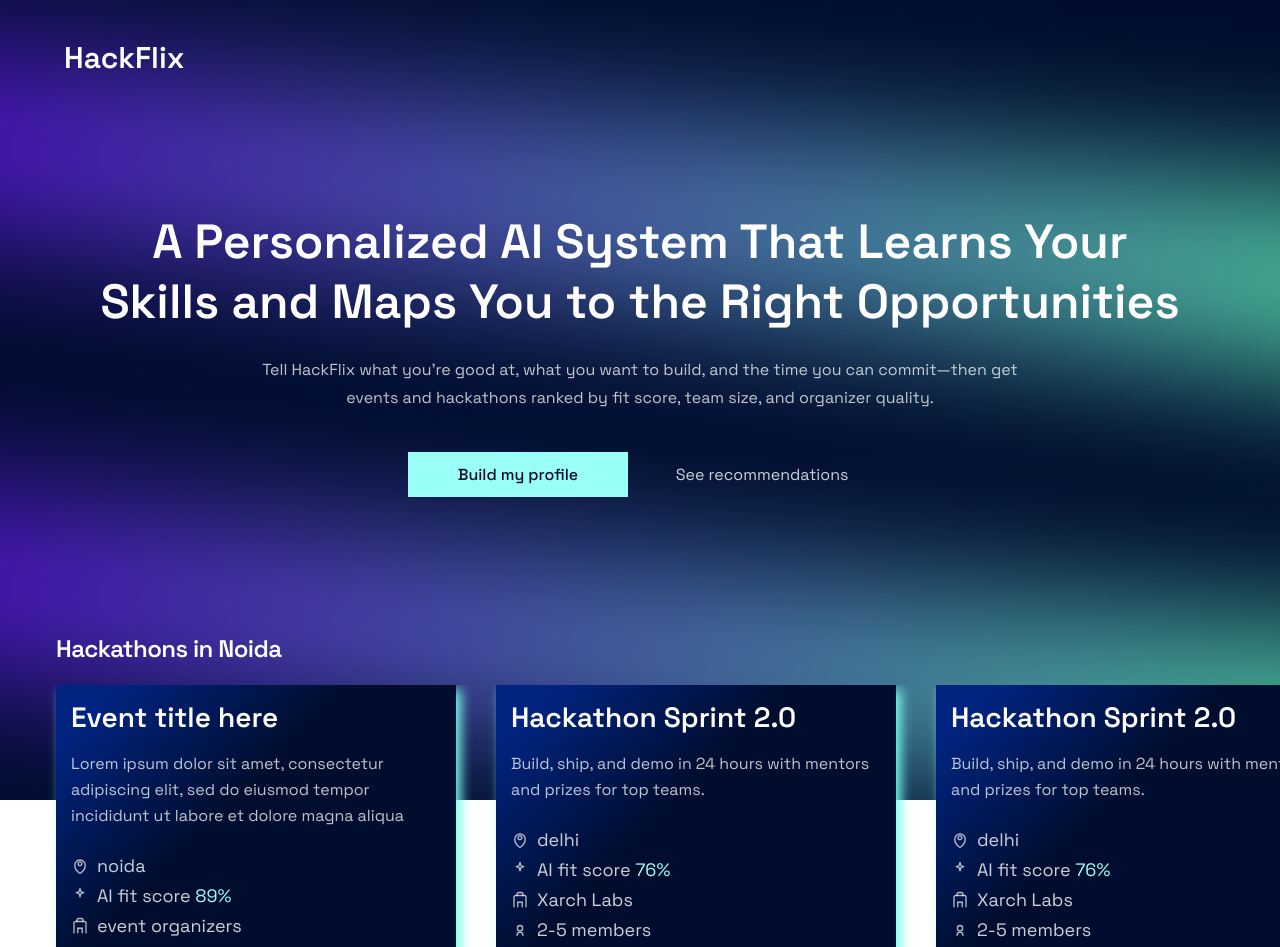
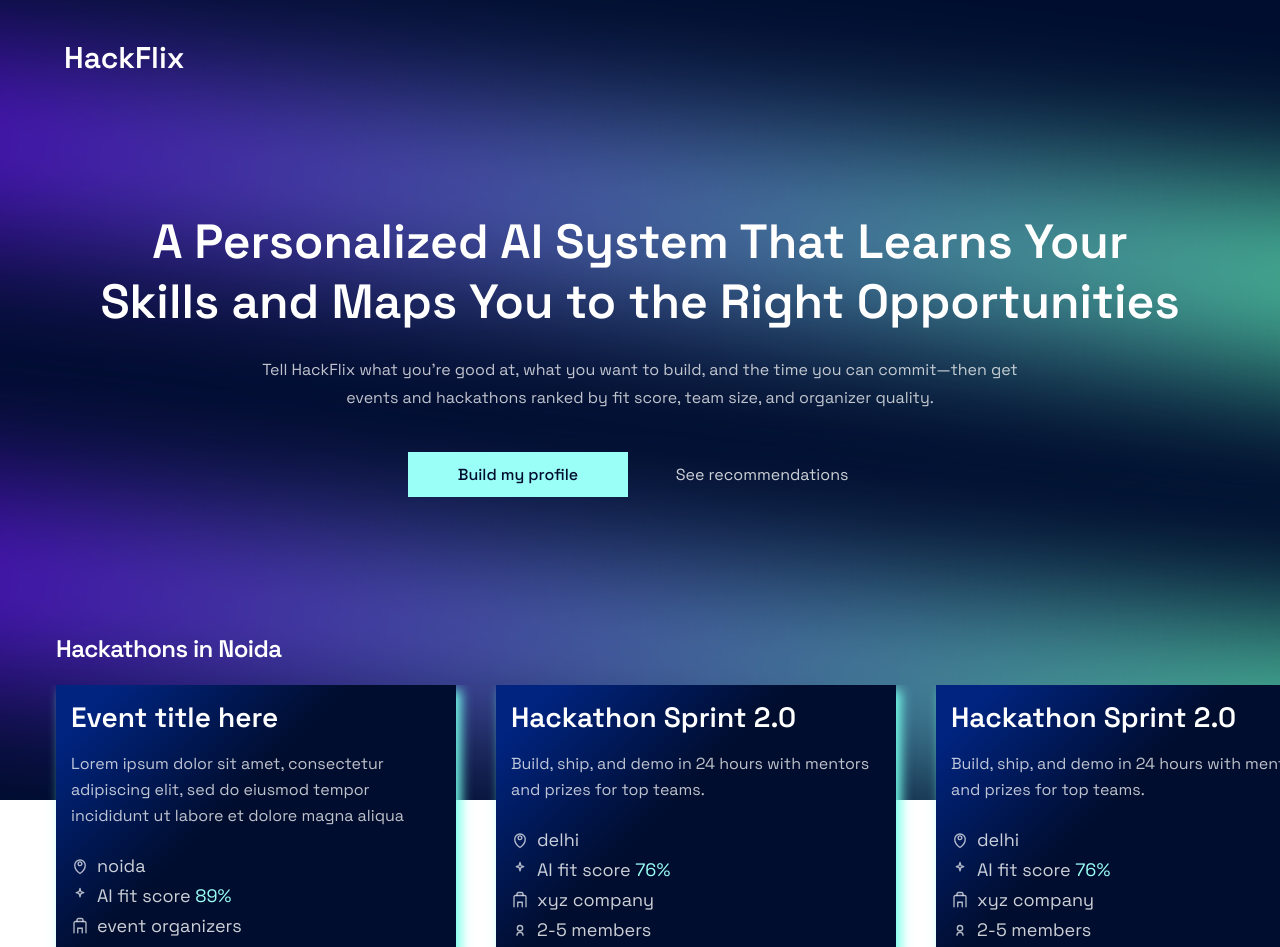
Before and after one commit to firecodespace/42X007-GDG-EurekaHacks, a Next.js app: page / in a window 1280 px wide. Shown: the top 947 px of the page. Built offline with nearby package versions, Linux system fonts and the light colour scheme.

Commit message:
Update mock event organizers to 'xyz company'
Replaced all instances of 'Xarch Labs' with 'xyz company' in the mockEvents array for consistency in test data.

```diff
--- a/src/components/dashboard/mock/events.ts
+++ b/src/components/dashboard/mock/events.ts
@@ -24,7 +24,7 @@ export const mockEvents: Event[] = [
             "Build, ship, and demo in 24 hours with mentors and prizes for top teams.",
         location: "delhi",
         aiFitScore: 76,
-        organizers: [{ name: "Xarch Labs" }],
+        organizers: [{ name: "xyz company" }],
         memberRangeLabel: "2-5 members",
         cta: {
             primaryLabel: "Register",
@@ -40,7 +40,7 @@ export const mockEvents: Event[] = [
             "Build, ship, and demo in 24 hours with mentors and prizes for top teams.",
         location: "delhi",
         aiFitScore: 76,
-        organizers: [{ name: "Xarch Labs" }],
+        organizers: [{ name: "xyz company" }],
         memberRangeLabel: "2-5 members",
         cta: {
             primaryLabel: "Register",
@@ -56,7 +56,7 @@ export const mockEvents: Event[] = [
             "Build, ship, and demo in 24 hours with mentors and prizes for top teams.",
         location: "delhi",
         aiFitScore: 76,
-        organizers: [{ name: "Xarch Labs" }],
+        organizers: [{ name: "xyz company" }],
         memberRangeLabel: "2-5 members",
         cta: {
             primaryLabel: "Register",
@@ -72,7 +72,7 @@ export const mockEvents: Event[] = [
             "Build, ship, and demo in 24 hours with mentors and prizes for top teams.",
         location: "delhi",
         aiFitScore: 76,
-        organizers: [{ name: "Xarch Labs" }],
+        organizers: [{ name: "xyz company" }],
         memberRangeLabel: "2-5 members",
         cta: {
             primaryLabel: "Register",
@@ -88,7 +88,7 @@ export const mockEvents: Event[] = [
             "Build, ship, and demo in 24 hours with mentors and prizes for top teams.",
         location: "delhi",
         aiFitScore: 76,
-        organizers: [{ name: "Xarch Labs" }],
+        organizers: [{ name: "xyz company" }],
         memberRangeLabel: "2-5 members",
         cta: {
             primaryLabel: "Register",
@@ -104,7 +104,7 @@ export const mockEvents: Event[] = [
             "Build, ship, and demo in 24 hours with mentors and prizes for top teams.",
         location: "delhi",
         aiFitScore: 76,
-        organizers: [{ name: "Xarch Labs" }],
+        organizers: [{ name: "xyz company" }],
         memberRangeLabel: "2-5 members",
         cta: {
             primaryLabel: "Register",
```
